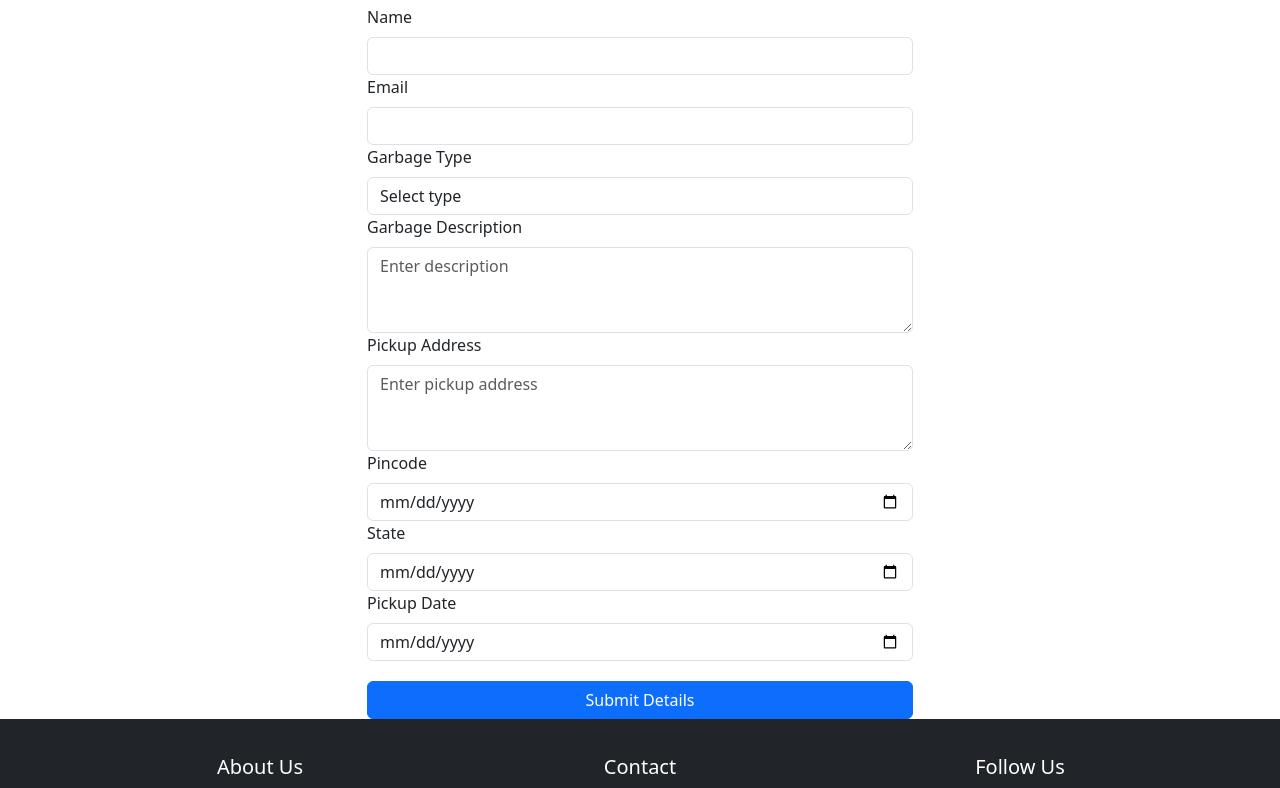
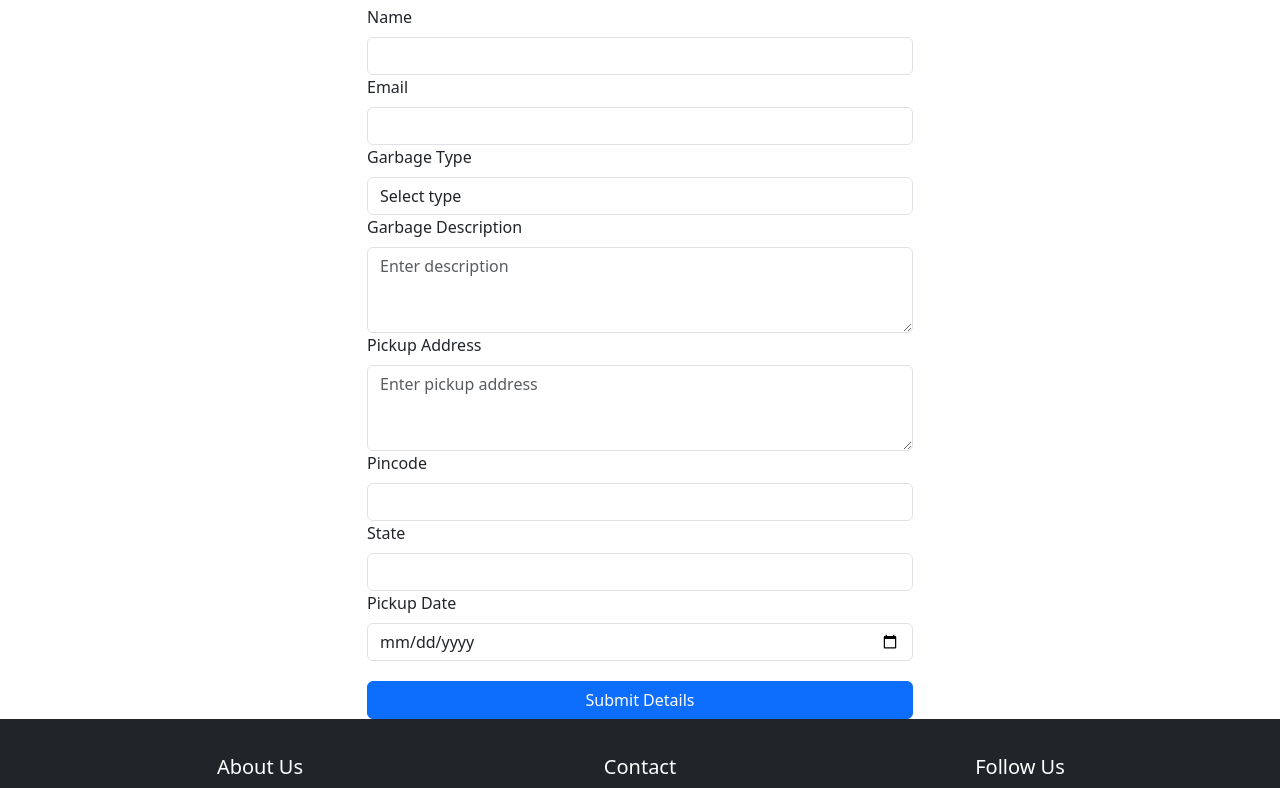
Before and after one commit to executethatcode/SustainXLabs, a React (Create React App) app: page /addpickup in a window 1280 px wide. Shown: the part 364-1152 px from the top of the page. Built offline with nearby package versions, Linux system fonts and the light colour scheme.

Commit message:
18/5 3:40

```diff
--- a/src/Pages/AddPickup/AddPickup.js
+++ b/src/Pages/AddPickup/AddPickup.js
@@ -44,12 +44,12 @@ const AddPickup = () => {
 
           <Form.Group controlId="formPincode">
             <Form.Label>Pincode</Form.Label>
-            <Form.Control type="date" />
+            <Form.Control type="text" />
           </Form.Group>
 
           <Form.Group controlId="formState">
             <Form.Label>State</Form.Label>
-            <Form.Control type="date" />
+            <Form.Control type="text" />
           </Form.Group>
 
           <Form.Group controlId="formPickupDate">
```
